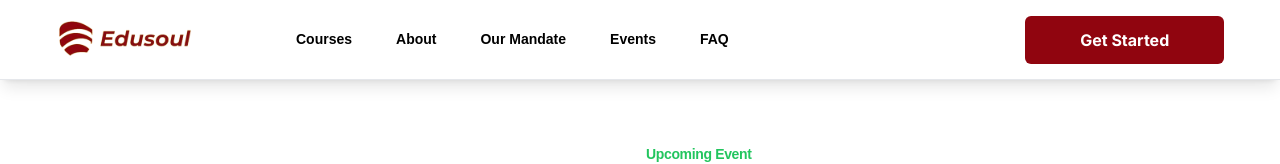
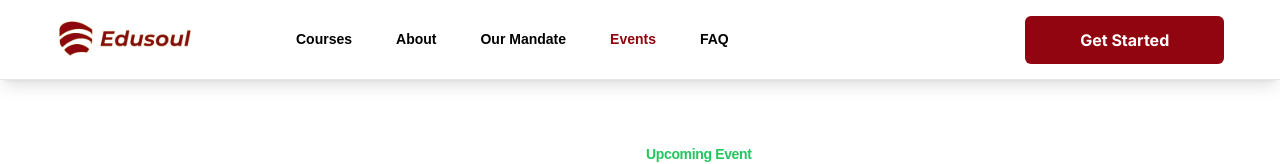
Before and after one commit to tricodenetwork/edusoul, a Next.js app: page /page/events in a window 1280 px wide. Shown: the top 164 px of the page. Built offline with nearby package versions, Linux system fonts and the light colour scheme.

Commit message:
update PR

```diff
--- a/src/components/shared/NavBar/nav.jsx
+++ b/src/components/shared/NavBar/nav.jsx
@@ -4,53 +4,36 @@ import React, { useCallback, useEffect, useState } from "react";
 import { MdOutlineMenu } from "react-icons/md";
 import { IoCloseSharp } from "react-icons/io5";
 import Link from "next/link";
-import { useRouter } from "next/navigation";
+import { usePathname } from "next/navigation";
 import Image from "next/image";
-import { motion, useAnimation } from "framer-motion";
+import { motion } from "framer-motion";
 
 import { navdata } from "@/data";
 import useFunctions from "@/hooks/useFunctions";
 import SideNavMobile from "./sidenavmobile";
 
-const Navbar = ({ children }) => {
+const Navbar = () => {
+  const pathname = usePathname();
   const [sideNav, setSideNav] = useState(false);
-  const [isScrolled, setIsScrolled] = useState(false);
   const [sticky, setSticky] = useState(false);
   const { imageLoader } = useFunctions();
 
-  const { pathname } = useRouter();
+  useEffect(() => {
+    const handleScroll = () => {
+      window.scrollY > 0 ? setSticky(true) : setSticky(false);
+    };
 
-  const controls = useAnimation();
-
-  const handleScroll = useCallback(() => {
-    const scrollTop = window.scrollY;
-    if (scrollTop > 0) {
-      setIsScrolled(true);
-    } else {
-      setIsScrolled(false);
-    }
-  }, []);
-
-  useEffect(() => {
     window.addEventListener("scroll", handleScroll);
     return () => {
       window.removeEventListener("scroll", handleScroll);
     };
-  }, [handleScroll]);
-
-  useEffect(() => {
-    window.addEventListener("scroll", () => {
-      const nav = document.querySelector("nav");
-      window.scrollY > 0 ? setSticky(true) : setSticky(false);
-    });
   }, []);
-
 
   return (
     <nav
       className={`${
-        isScrolled || sideNav ? "bg-white" : "bg-white"
-      } fixed border-b w-full h-[60px] sm:h-[80px] px-3 md:px-10 lg:px-6 xl:px-14 shadow-lg  z-50 flex flex-row justify-between items-center`}
+        sideNav ? "bg-white" : "bg-white"
+      } fixed border-b w-full h-[60px] sm:h-[80px] px-3 md:px-10 lg:px-6 xl:px-14 shadow-lg z-50 flex flex-row justify-between items-center`}
     >
       <motion.nav
         initial={{ x: 0 }}
@@ -77,12 +60,12 @@ const Navbar = ({ children }) => {
             className="md:flex flex-row hidden lg:gap-3"
           >
             {navdata.map((link) => {
-              const sticky = pathname === link.route;
+              const isSticky = pathname === link.route;
 
               return (
                 <li
                   key={link.label}
-                  className={` ${sticky ? "text-primary" : "text-black"}`}
+                  className={` ${isSticky ? "text-primary" : "text-black"}`}
                 >
                   <Link
                     href={`${pathname === "/" ? link.route : link.route2}`}
@@ -100,7 +83,6 @@ const Navbar = ({ children }) => {
       <motion.div
         initial={{ width: "30%" }}
         animate={{ width: "17%" }}
-        // transition={{ type: "spring", stiffness: 500, duration: 0.1 }}
         transition={{ duration: 0.2 }}
         className="md:flex w-[15em] md:w-[20%] justify-end hidden items-center"
       >
--- a/src/data/index.js
+++ b/src/data/index.js
@@ -12,24 +12,26 @@ export const navdata = [
   },
   {
     imgURL: <WifiTetheringIcon />,
-    route: "/about",
+    route: "/page/about",
     route2: "/page/about",
     label: "About",
   },
   {
     imgURL: <AutoStoriesIcon />,
     route: "#our-mandate",
+    route2: "/#our-mandate",
     label: "Our Mandate",
   },
   {
     imgURL: <LocalLibraryIcon/>,
-    route: "#events",
+    route: "/page/events",
     route2: "/page/events",
     label: "Events",
   },
   {
     imgURL: <LocalLibraryIcon/>,
     route: "#faq",
+    route2: "/#faq",
     label: "FAQ",
   },
 ];
```
